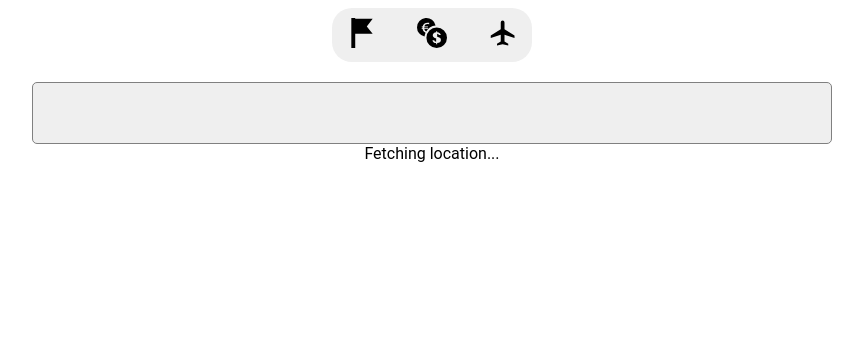
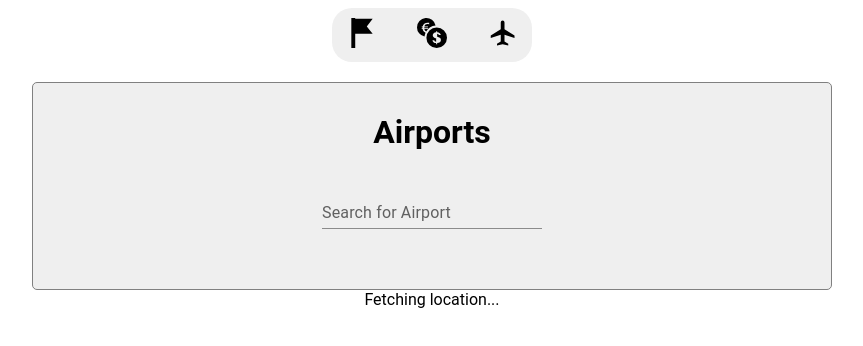
Before and after one commit to achiewe/countries-project, a React (Vite) app: page /Airports in a window 1280 px wide. Shown: the top 346 px of the page, without its empty margins (208-1071 px from the left). Built offline with nearby package versions, Linux system fonts and the light colour scheme; no server answers.

Commit message:
style the Airports container

```diff
--- a/src/components/Airports/AirportsList.tsx
+++ b/src/components/Airports/AirportsList.tsx
@@ -5,7 +5,11 @@ export default function AirportsList() {
   return (
     <AirportsContainer>
       <h1> Airports</h1>
-      <TextField id="standard-basic" label="Standard" variant="standard" />
+      <TextField
+        id="standard-basic"
+        label="Search for Airport"
+        variant="standard"
+      />
       <div className="currencyExchangeDiv"></div>
     </AirportsContainer>
   );
@@ -17,5 +21,5 @@ const AirportsContainer = styled.div`
   flex-direction: column;
   justify-content: center;
   align-items: center;
-  gap: 50px;
+  gap: 30px;
 `;
--- a/src/page/Airports.tsx
+++ b/src/page/Airports.tsx
@@ -1,7 +1,12 @@
 import styled from "styled-components";
+import AirportsList from "../components/Airports/AirportsList";
 
 export default function Airports() {
-  return <AirportsContainer></AirportsContainer>;
+  return (
+    <AirportsContainer>
+      <AirportsList />
+    </AirportsContainer>
+  );
 }
 
 const AirportsContainer = styled.div`
```
